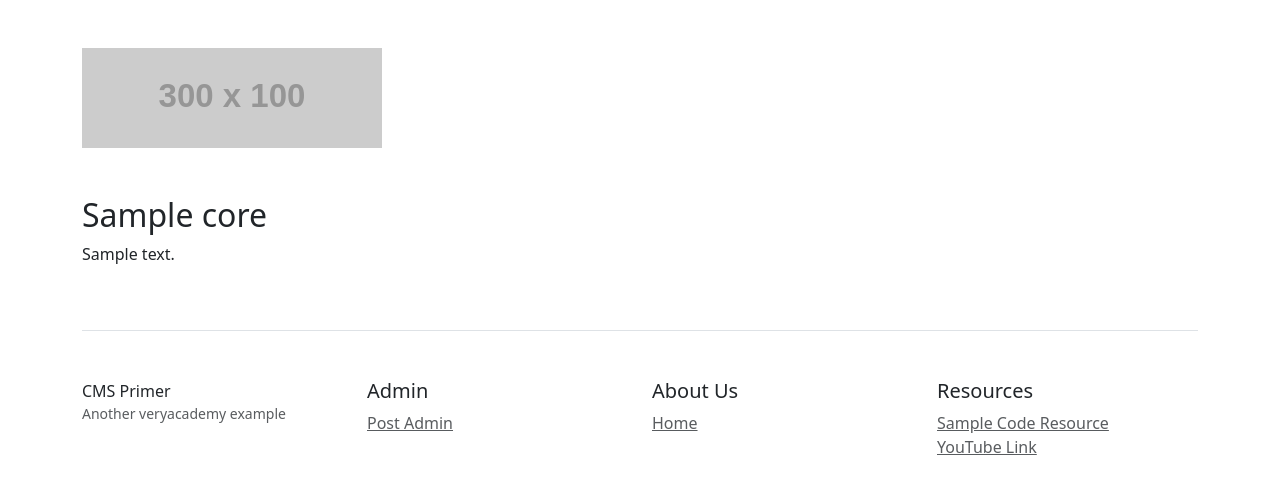
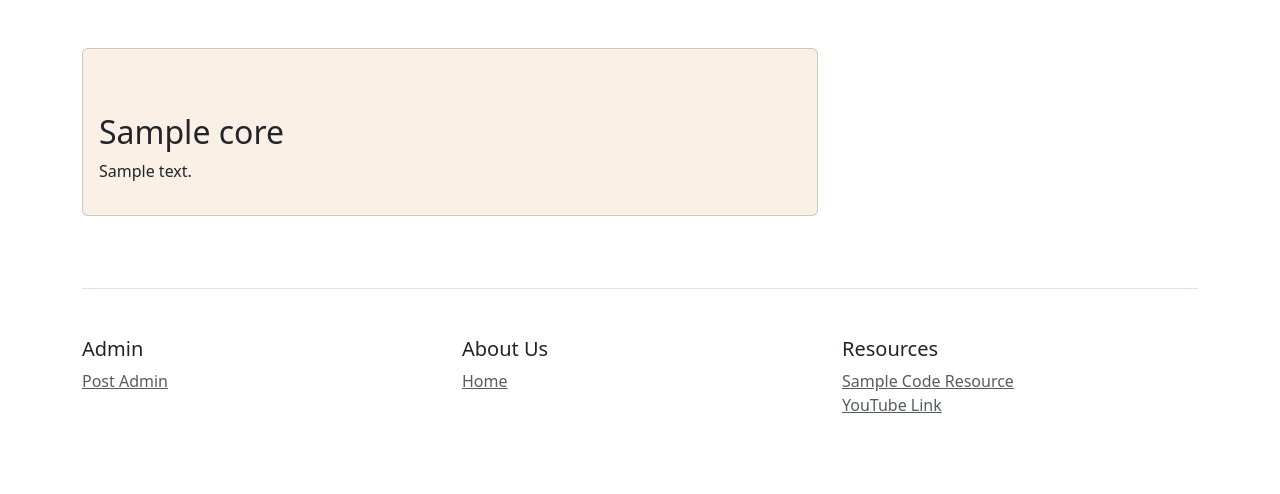
Before and after one commit to DanielPalacz/DjangoSimpleCMS, a Django app: a page that uses core/templates/core/base.html in a window 1280 px wide. Shown: the part 56-550 px from the top of the page. Run offline with Django 5.2, Linux system fonts and the light colour scheme; tables that the repository leaves empty hold one stand-in row (values such as "Sample post"); grey boxes labelled with a size stand in for pictures from a placeholder-image service; some libraries are stand-ins or nearby versions.

Commit message:
adds small stylistic changes, adds favicon

```diff
--- a/DjangoSimpleCMS/settings.py
+++ b/DjangoSimpleCMS/settings.py
@@ -119,6 +119,10 @@ USE_TZ = True
 
 STATIC_URL = 'static/'
 
+STATICFILES_DIRS = [
+    BASE_DIR / "static",
+]
+
 # Default primary key field type
 # https://docs.djangoproject.com/en/5.1/ref/settings/#default-auto-field
 
--- a/core/templates/core/base.html
+++ b/core/templates/core/base.html
@@ -1,4 +1,5 @@
 <!doctype html>
+{% load static %}
 <html lang="en">
   <head>
     <title>CRUD app</title>
@@ -8,6 +9,7 @@
     <!-- Bootstrap CSS -->
     <link href="https://cdn.jsdelivr.net/npm/bootstrap@5.3.3/dist/css/bootstrap.min.css" rel="stylesheet" integrity="sha384-QWTKZyjpPEjISv5WaRU9OFeRpok6YctnYmDr5pNlyT2bRjXh0JMhjY6hW+ALEwIH" crossorigin="anonymous">
 
+  <link rel="icon" type="image/x-icon" href="{% static 'favicon.ico' %}">
   </head>
   <body>
   {% include 'core/navbar.html' %}
--- a/core/templates/core/footer.html
+++ b/core/templates/core/footer.html
@@ -1,10 +1,6 @@
 <div class="container">
     <footer class="pt-4 my-md-5 pt-md-5 border-top">
         <div class="row">
-            <div class="col-12 col-md">
-                CMS Primer
-                <small class="d-block mb-3 text-muted">Another veryacademy example</small>
-            </div>
             <div class="col-6 col-md">
                 <h5>Admin</h5>
                 <ul class="list-unstyled text-small">
--- a/core/templates/core/index.html
+++ b/core/templates/core/index.html
@@ -7,8 +7,8 @@
         <div class="row">
                 {% for core in index %}
                     <div class="col-md-4">
-                        <img class="card-img-top" src="https://placehold.co/150x100" alt="Card image cap">
 
+                        <div class="card mb-4 box-shadow" style="background-color: #FAF0E6;">
                         <div class="card-body">
                             <h4 class=""><a href="{{ core.get_absolute_url }}">{{ core.title }}</a></h4>
                             <p class="card-text"></p>
@@ -23,6 +23,7 @@
 
 
                         </div>
+                        </div>
 
                     </div>
                 {% endfor %}
--- a/core/templates/core/posts.html
+++ b/core/templates/core/posts.html
@@ -18,10 +18,10 @@
         <div class="row">
         {% for post in post_list %}
             <div class="col-md-4">
-              <div class="card mb-4 box-shadow">
-                <img class="card-img-top" src="https://via.placeholder.com/150x100" alt="Card image cap">
+              <div class="card mb-4 box-shadow" style="background-color: #FAF0E6;">
+
                 <div class="card-body">
-                    <h4 class="lead"><a class="text-dark" href="{% url 'core:single' post.pk %}">{{ post.title }}</a></h4>
+                    <h4 class="lead"><a class="text-dark" href="{% url 'core:single' post.slug %}">{{ post.title }}</a></h4>
                      <p class="card-text"></p>
                     <div class="d-flex justify-content-between align-items-center">
                     <div class="btn-group">
--- a/core/templates/core/single.html
+++ b/core/templates/core/single.html
@@ -4,13 +4,17 @@
 
     <div class="container">
         <div class="row">
-                    <div class="col-12 pt-5">
-                        <img class="card-img-top w-auto" src="https://placehold.co/300x100" alt="Card image cap">
-                        <h2 class="pt-5">{{ post.title }}</h2>
-                        <p>{{ post.excerpt }}</p>
+                    <div class="col-8 pt-5">
 
-                    </div>
+                        <div class="card mb-4 box-shadow" style="background-color: #FAF0E6;">
+                            <div class="card-body">
+                                <h2 class="pt-5">{{ post.title }}</h2>
+                                <p>{{ post.excerpt }}</p>
+
+                        </div>
             </div>
+        </div>
+        </div>
         </div>
 
 
```
Also changed, not shown: static/favicon.ico (added).
